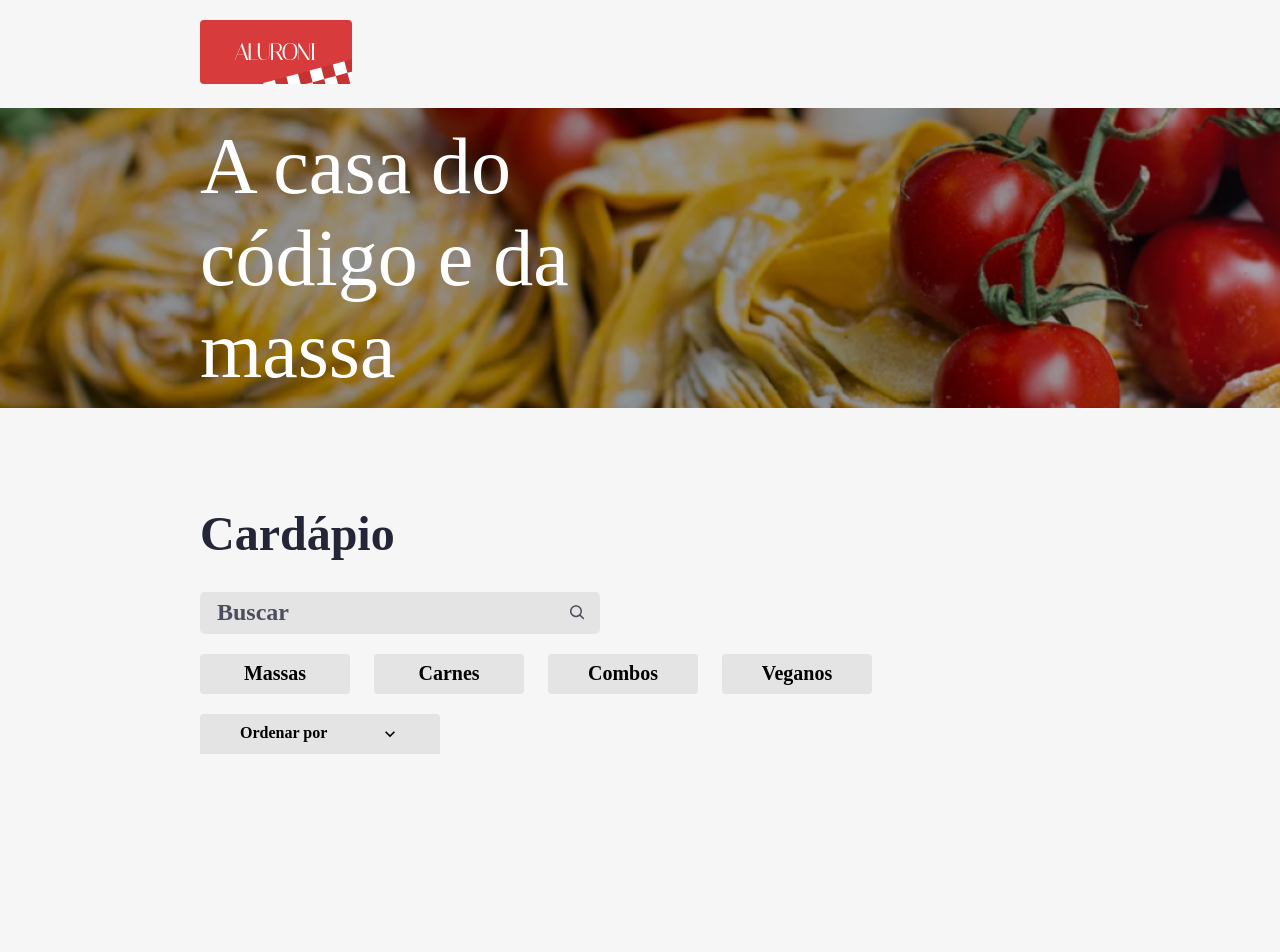
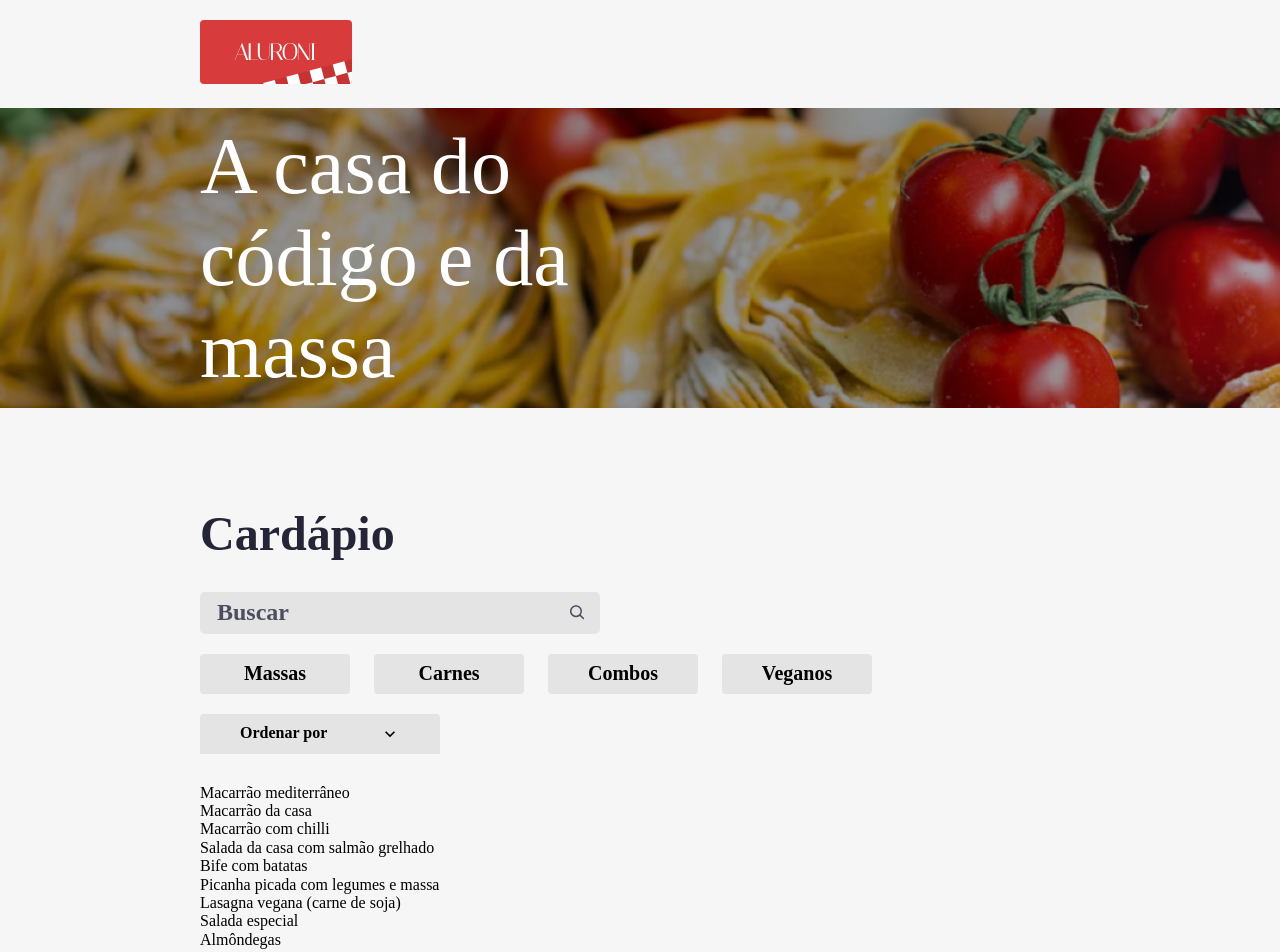
Before and after one commit to brunorochadelima/aluroni, a React (Vite) app: page / in a window 1280 px wide. Shown: the top 952 px of the page. Before the commit the page ends 834 px from the top, so only its background shows below. Built offline with nearby package versions, Linux system fonts and the light colour scheme; a web font is replaced by a local one.

Commit message:
Criando os itens

```diff
--- /dev/null
+++ b/src/pages/Cardapio/Itens/Index.tsx
@@ -0,0 +1,12 @@
+import React from "react";
+import itens from "./itens.json";
+
+export default function Itens() {
+  return (
+    <div>
+      {itens.map((item) => (
+        <div>{item.title}</div>
+      ))}
+    </div>
+  );
+}
--- a/src/pages/Cardapio/index.tsx
+++ b/src/pages/Cardapio/index.tsx
@@ -4,6 +4,7 @@ import logo from "../../assets/logo.svg";
 import Buscador from "./Buscador";
 import Filtros from "./Filtros";
 import Ordenador from "./Ordenador/Index";
+import Itens from "./Itens/Index";
 
 function Cardapio() {
   const [busca, setBusca] = React.useState("");
@@ -24,6 +25,7 @@ function Cardapio() {
           <Filtros filtro={filtro} setFiltro={setFiltro} />
           <Ordenador ordenador={ordenador} setOrdenador={setOrdenador}/>
         </div>
+        <Itens/>
       </section>
     </main>
   );
```
